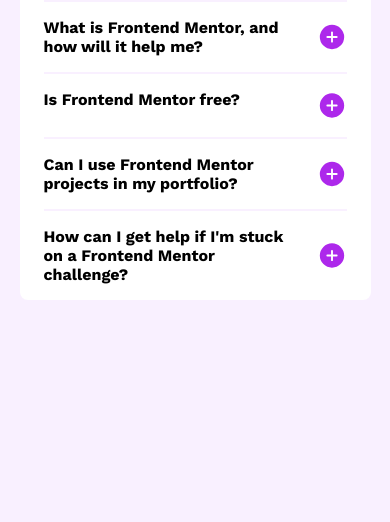
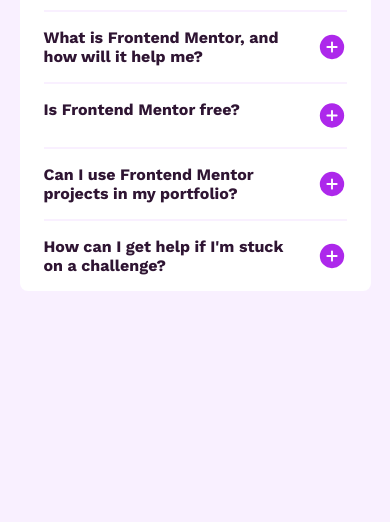
Before and after one commit to siamakanda/faq, a plain HTML site: page index.html in a window 390 px wide. Shown: the part 322-844 px from the top of the page. Drawn offline with nearby package versions, Linux system fonts and the light colour scheme.

Commit message:
Add files via upload

```diff
--- a/index.html
+++ b/index.html
@@ -4,24 +4,23 @@
 <head>
   <meta charset="UTF-8">
   <meta name="viewport" content="width=device-width, initial-scale=1.0">
-  <!-- displays site properly based on user's device -->
-
   <link rel="preconnect" href="https://fonts.googleapis.com">
   <link rel="preconnect" href="https://fonts.gstatic.com" crossorigin>
   <link href="https://fonts.googleapis.com/css2?family=Work+Sans:wght@400;600;700&display=swap" rel="stylesheet">
   <link rel="stylesheet" href="style.css">
-  <!-- Font Family -->
-
+  <!-- Title -->
   <link rel="icon" type="image/png" sizes="32x32" href="./assets/images/favicon-32x32.png">
   <title>Frontend Mentor | FAQ accordion</title>
 </head>
 
 <body>
-  <div class="main">
+
+  <main>
+
     <div class="container">
 
       <div class="faq">
-        <img id="star" src="./assets/images/icon-star.svg">
+        <img id="star" src="./assets/images/icon-star.svg" alt="Star Icon">
         <h1>FAQs</h1>
       </div>
 
@@ -58,7 +57,7 @@
 
       <div class="info">
         <div class="h2-card" onclick="faqTog4()">
-          <h2>How can I get help if I'm stuck on a Frontend Mentor challenge?</h2>
+          <h2>How can I get help if I'm stuck on a challenge?</h2>
           <img src="./assets/images/icon-plus.svg" alt="Plus icon" id="plus4">
           <img src="./assets/images/icon-minus.svg" alt="icon-minus" id="minus4" class="minus">
         </div>
@@ -66,9 +65,8 @@
           channel where you can ask questions and seek support from other community members.</p>
       </div>
 
-
     </div>
-  </div>
+  </main>
 
   <script src="./script.js"></script>
 </body>
--- a/style.css
+++ b/style.css
@@ -23,13 +23,18 @@
 
 h1 {
   font-size: 2.6rem;
+  color: var(--Dark-purple);
+}
+
+h2 {
+  color: var(--Dark-purple);
 }
 
 p {
-  color: hsl(292, 16%, 49%);
+  color: var(--Grayish-purple);
 }
 
-.main {
+main {
   background-image: url(./assets/images/background-pattern-desktop.svg);
   background-repeat: no-repeat;
   background-position: top center;
@@ -48,8 +53,7 @@
 }
 
 .container {
-  width: 100%;
-  max-width: 599px;
+  width: 599px;
   background-color: white;
   border-radius: .5rem;
 }
@@ -89,18 +93,18 @@
 .info p {
   display: none;
   padding: 10px 0px;
+  transition: all 0.2s;
 }
 
 
 
 /* On screens that are 600px or less */
 @media screen and (max-width: 600px) {
-  .main {
+  main {
     background-image: url(./assets/images/background-pattern-mobile.svg);
     background-repeat: no-repeat;
     background-size: contain;
     background-color: hsl(275, 100%, 97%);
-
     width: 100%;
   }
 
```
Also changed, not shown: screenshot.png.
